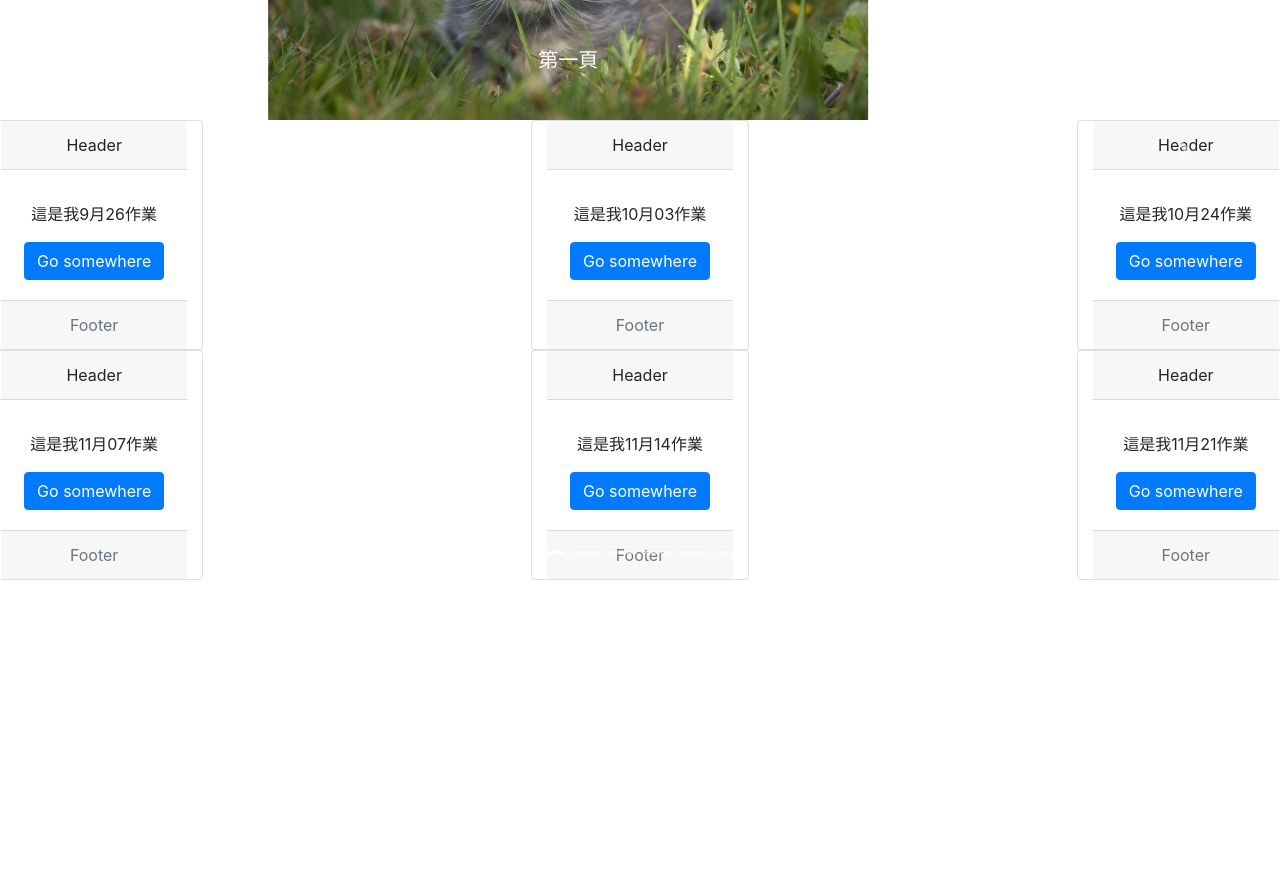
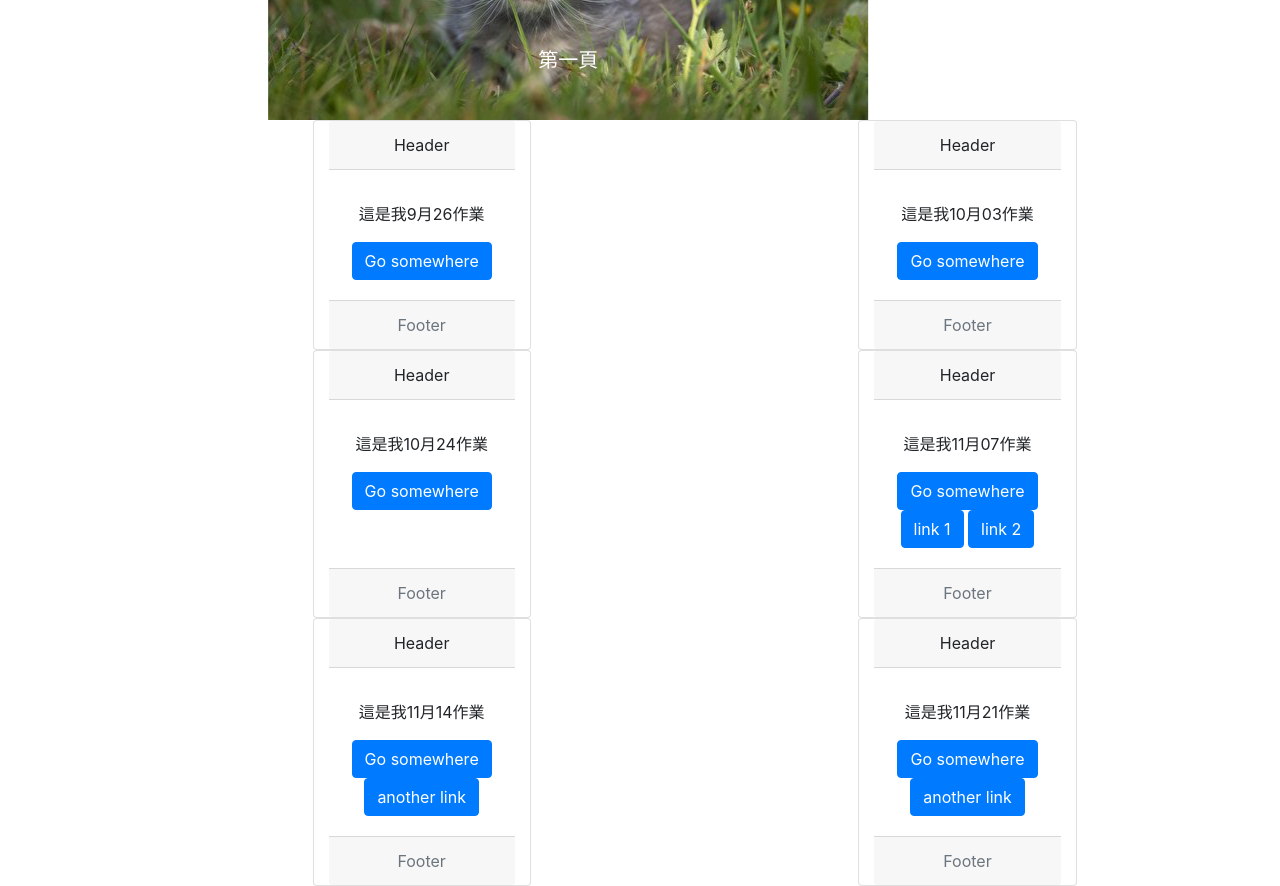
Before and after one commit to abcd1235645/abcd1235645.github.io, a plain HTML site: page index.html in a window 1280 px wide. Shown: the part 280-1166 px from the top of the page. Before the commit the page ends 860 px from the top, so only its background shows below. Drawn offline with Linux system fonts and the light colour scheme.

Commit message:
結束!!!

```diff
--- a/index.html
+++ b/index.html
@@ -50,12 +50,12 @@
     </div>
   </div>
   <div class="row">
-		  <div class="card text-center col-md-4 col-xl-2">
+		  <div class="card text-center col-md-4 offset-xl-3 col-xl-2">
 		    <div class="card-header"> Header </div>
 		    <div class="card-body">
 		      <h5 class="card-title"></h5>
 		      <p class="card-text">這是我9月26作業</p>
-				<a href="file:///C:/Users/User/Documents/GitHub/abcd1235645.github.io/0926/0926-2.html" class="btn btn-primary">Go somewhere</a> </div>
+				<a href="https://645612454545412354545312456512.000webhostapp.com/0926/0926-2.html" class="btn btn-primary">Go somewhere</a> </div>
 		    <div class="card-footer text-muted"> Footer </div>
 	    </div>
 		 <div class="card text-center col-md-4 offset-xl-3 col-xl-2">
@@ -74,12 +74,14 @@
               <a href="1024/index.html" class="btn btn-primary">Go somewhere</a> </div>
 		    <div class="card-footer text-muted"> Footer </div>
     </div>
-	   <div class="card text-center col-md-4 col-xl-2">
+	   <div class="card text-center offset-xl-3 col-xl-2">
 		    <div class="card-header"> Header </div>
 		    <div class="card-body">
 		      <h5 class="card-title"></h5>
 		      <p class="card-text">這是我11月07作業</p>
 			  <a href="1107/1107/1107-1.html" class="btn btn-primary">Go somewhere</a>
+			  <a href="1107/1107/1107-2.html" class="btn btn-primary">link 1</a>
+			  <a href="1107/1107/1107-3.html" class="btn btn-primary">link 2</a>
 		    </div>
 		    <div class="card-footer text-muted"> Footer </div>
 	  </div>
@@ -89,6 +91,7 @@
           <h5 class="card-title"></h5>
 			<p class="card-text">這是我11月14作業</p>
              <a href="1114/index.html" class="btn btn-primary">Go somewhere</a>
+			<a href="1114/apple.html" class="btn btn-primary">another link</a>
 
 </div>
 		    <div class="card-footer text-muted"> Footer </div>
@@ -98,7 +101,9 @@
 	     <div class="card-body">
 		      <h5 class="card-title"></h5>
 	       <p class="card-text">這是我11月21作業</p>
-		<a href="1114/index.html" class="btn btn-primary">Go somewhere</a> </div>
+		<a href="1121/1121/btns.html" class="btn btn-primary">Go somewhere</a>
+		<a href="1121/1121/index.html" class="btn btn-primary">another link</a>
+		   </div>
 
 		    <div class="card-footer text-muted"> Footer </div>
     </div>
```
